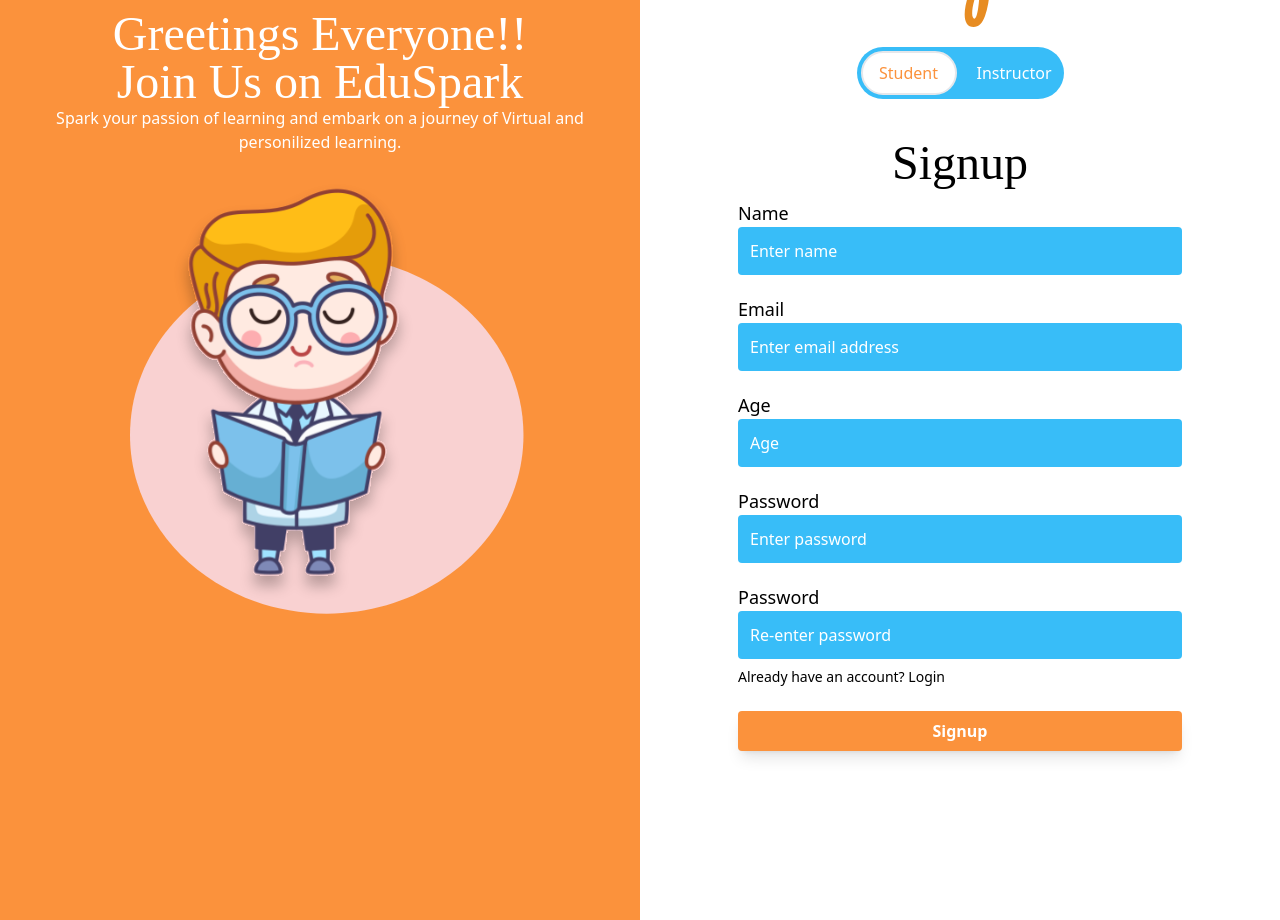
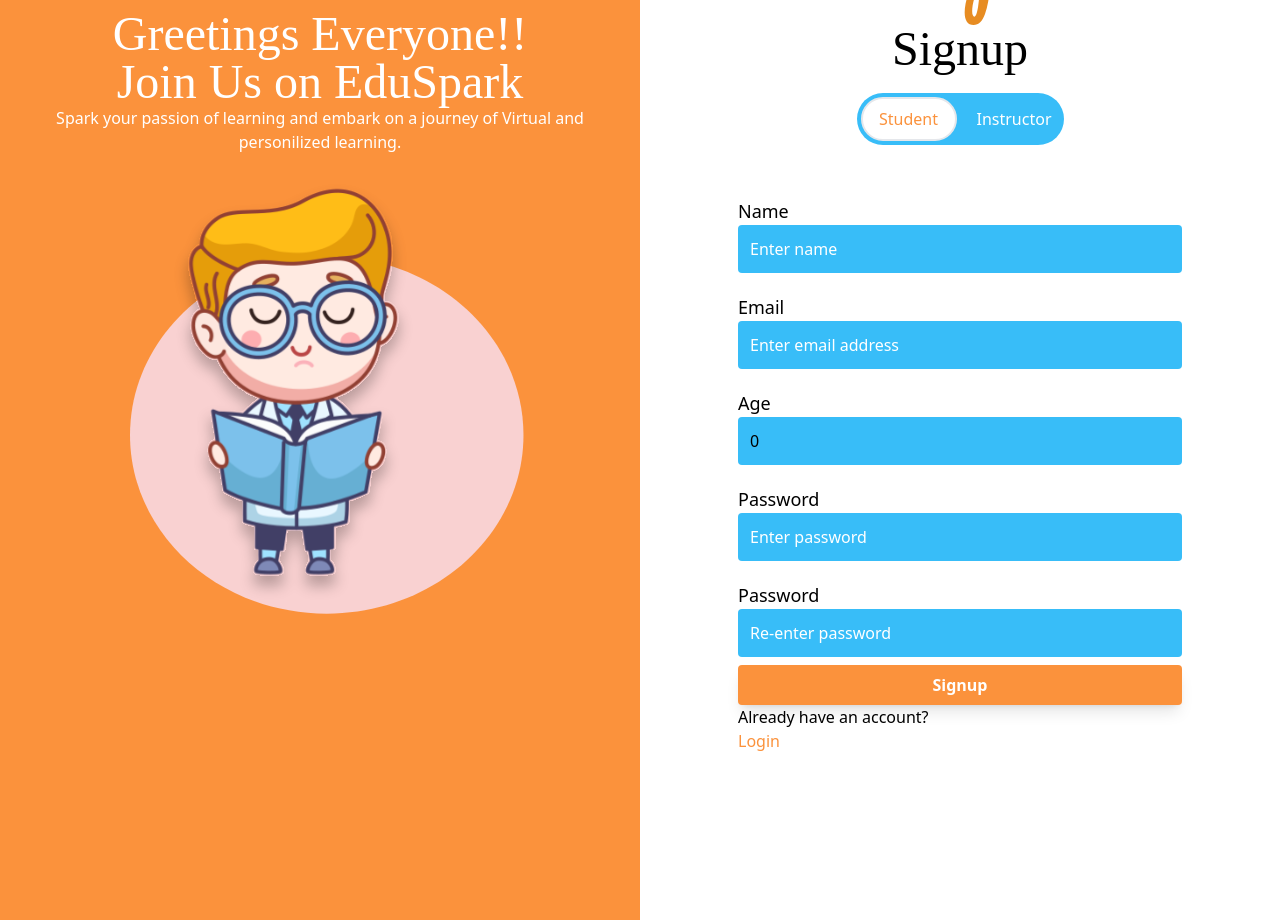
Before and after one commit to OmkarLande/paradox_eduspark, a React (Vite) app: page /signup in a window 1280 px wide. Shown: the part 280-1200 px from the top of the page. Built offline with nearby package versions, Linux system fonts and the light colour scheme; a web font is replaced by a local one.

Commit message:
fetch login and signup

```diff
--- a/package.json
+++ b/package.json
@@ -11,6 +11,7 @@
   },
   "dependencies": {
     "axios": "^1.6.7",
+    "cors": "^2.8.5",
     "react": "^18.2.0",
     "react-dom": "^18.2.0",
     "react-router-dom": "^6.22.1"
--- a/src/components/Form.jsx
+++ b/src/components/Form.jsx
@@ -1,16 +1,48 @@
-import React from 'react'
+import React, { useState } from 'react'
+import axios from 'axios';
 
-function Form() {
+function Form(props) {
+  const [email, setEmail] = useState('');
+  const [password, setPassword] = useState('');
+  const mode = props.mode
+
+  const handleSubmit = async (e) => {
+    e.preventDefault();
+    let formData = {
+      "email": email,
+      "password": password,
+    }
+    try {
+      const response = await fetch('http://localhost:4000/user/login', {
+        method: 'POST',
+        // headers: {
+        //   'Content-Type': 'application/json',
+        // },
+        body: JSON.stringify(postData),
+        // credentials: 'include', // Include this line if you need to send cookies or credentials with the request
+      });
+
+      if (response.ok) {
+        // Handle successful response
+        console.log('Data successfully submitted');
+      } else {
+        // Handle error response
+        console.error('Failed to submit data');
+      }
+    } catch (error) {
+      console.error('Error:', error);
+    }
+
+  };
   return (
-      <div>
+      <form onSubmit={handleSubmit}>
           <div className="mb-6 pt-3">
                   <label className="block text-lg" htmlFor="email">
                     Email
                   </label>
                   <input
-                    onChange={(e) => {
-                      e.target.value;
-                    }}
+                    value={email}
+                    onChange={(e) => setEmail(e.target.value)}
                     type="text"
                     id="email"
                     placeholder="Enter email address"
@@ -22,9 +54,8 @@
                     Password
                   </label>
                   <input
-                    onChange={(e) => {
-                      e.target.value;
-                    }}
+                    value={password}
+                    onChange={(e) => setPassword(e.target.value)}
                     type="password"
                     id="password"
                     placeholder="Enter password"
@@ -43,7 +74,7 @@
                 >
                   Login
                 </button>
-    </div>
+    </form>
   )
 }
 
--- a/src/components/Login.jsx
+++ b/src/components/Login.jsx
@@ -3,26 +3,7 @@
 import Form from './Form'
 
 const Login = () => {
-  const [email, setEmail] = useState("");
-  const [password, setPassword] = useState("");
   const [mode, setMode] = useState("student");
-
-
-  const handleLogin = async () => {
-    try {
-      const response = await axios.post("your-backend-api/login", {
-        email,
-        password,
-      });
-
-      const token = response.data.token;
-
-      console.log("Login successful");
-    } catch (error) {
-      console.error("Login failed", error);
-    }
-  };
-
   const switchToStudent = () => {
     setMode("student");
   };
@@ -40,7 +21,7 @@
           style={{ height: "100%", width: "50%" }}
         >
           <img src="src/images/Logo.svg" alt="" />
-          <form
+          <div
             className="flex flex-col mt-10"
 
             style={{ width: "444px" }}
@@ -65,9 +46,9 @@
               </button>
             </div>
 
-            {mode === "student" ? <Form /> : <Form />}
+            {mode === "student" ? <Form mode={mode} /> : <Form mode={mode} />}
 
-          </form>
+          </div>
         </div>
         <div
           className="flex flex-col items-center justify-center bg-sky-400"
--- a/src/components/Signup.jsx
+++ b/src/components/Signup.jsx
@@ -1,10 +1,13 @@
 import React, { useState } from 'react'
 import signup_img from '../images/signup.svg'
 import SignupForm from './SignupForm';
+import axios from 'axios';
 
 function Signup() {
 
   const [mode, setMode] = useState("student");
+
+
 
 
 
@@ -36,7 +39,9 @@
               style={{ height: "100vh", width: "50vw" }}
             >
               <img src="src/images/Logo.svg" alt="" />
+              <h1 className="text-center text-5xl font-Grish ">Signup</h1>
               <div className="flex flex-row bg-sky-400 p-1 rounded-full items-center justify-center w-max m-auto mt-5">
+
               <button
                 className={` p-2 ${mode === "student" ? "border-2 text-orange-400 bg-white w-24 rounded-full p-2" : "text-white"
                   }`}
@@ -55,7 +60,7 @@
               </button>
             </div>
 
-            {mode === "student" ? <SignupForm /> : <SignupForm />}
+            {mode === "student" ? <SignupForm mode={mode} /> : <SignupForm mode={mode} />}
             </div>
           </div>
         </>
--- a/src/components/SignupForm.jsx
+++ b/src/components/SignupForm.jsx
@@ -1,14 +1,65 @@
-import React from 'react'
+import React, { useState } from 'react'
+import { Link } from 'react-router-dom';
+import axios from 'axios';
 
-function SignupForm() {
+function SignupForm(props) {
+  const [name, setName] = useState('');
+  const [email, setEmail] = useState('');
+  const [age, setAge] = useState(0);
+  const [password, setPassword] = useState('');
+  const mode = props.mode
+
+
+  const handleSubmit = async (e) => {
+    e.preventDefault();
+    let formData = {
+      "name": name,
+      "email": email,
+      "password": password,
+      "age": age,
+      "role": mode
+    }
+
+    try {
+      console.log(formData)
+      fetch('http://localhost:4000/user/signup', {
+  method: 'POST',
+  // headers: {
+  //   'Content-Type': 'application/json',
+  //   // Other headers as needed
+  // },
+  // credentials: 'include', // or 'same-origin' depending on your requirements
+  body: JSON.stringify(formData),
+})
+  .then(response => {
+    if (!response.ok) {
+      throw new Error('Network response was not ok');
+    }
+    return response.json();
+  })
+  .then(data => {
+    console.log(data);
+  })
+  .catch(error => {
+    console.error('There was a problem with the fetch operation:', error);
+  });
+
+      console.log(formData);
+    } catch (error) {
+      console.error('Login failed', error);
+    }
+  };
+
+
+
   return (
     <form
     className="flex flex-col mt-10"
     method="POST"
-    action="#"
+    onSubmit={handleSubmit}
     style={{ width: "444px" }}
   >
-    <h1 className="text-center text-5xl font-Grish ">Signup</h1>
+
     <div className="mb-2 pt-3  ">
       <label className="block  text-lg" for="name">
         Name
@@ -16,6 +67,8 @@
       <input
         type="text"
         id="name"
+        value={name}
+        onChange={e=>setName(e.target.value)}
         placeholder="Enter name"
         className="bg-sky-400 rounded w-full placeholder:text-white  p-3   "
       />
@@ -27,6 +80,8 @@
       <input
         type="text"
         id="email"
+        value={email}
+        onChange={e=>setEmail(e.target.value)}
         placeholder="Enter email address"
         className="bg-sky-400 rounded w-full placeholder:text-white  p-3   "
       />
@@ -38,6 +93,8 @@
       <input
         type="number"
         id="age"
+        value={age}
+        onChange={e=>setAge(e.target.value)}
         placeholder="Age"
         className="bg-sky-400 rounded w-full placeholder:text-white  p-3   "
       />
@@ -48,7 +105,9 @@
       </label>
       <input
         type="password"
-        id="email"
+        id="password"
+        value={password}
+        onChange={e=>setPassword(e.target.value)}
         placeholder="Enter password"
         className="bg-sky-400 rounded w-full placeholder:text-white  p-3   "
       />
@@ -65,17 +124,16 @@
       />
     </div>
     <div className="flex ">
-      <a href="#" className="text-sm  mb-6">
-       Already have an account? Login
-      </a>
+
+
+
     </div>
 
     <button
       className="bg-orange-400 text-white font-bold py-2 rounded shadow-lg hover:shadow-xl transition duration-200"
       type="submit"
-    >
-      Signup
-    </button>
+    > Signup</button>
+    Already have an account? <Link to="/" className='text-orange-400'>Login</Link>
   </form>
   )
 }
```
Also changed, not shown: 1 other file (tests, documents, lock files or other folders).
